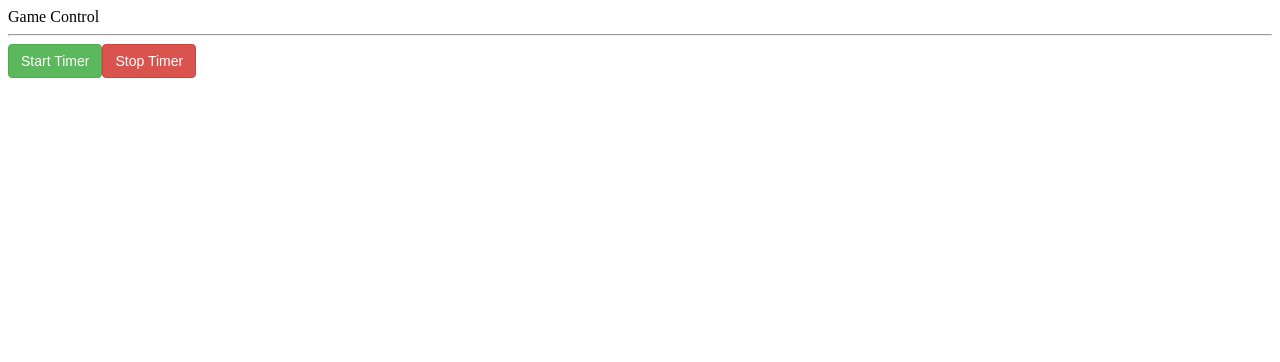
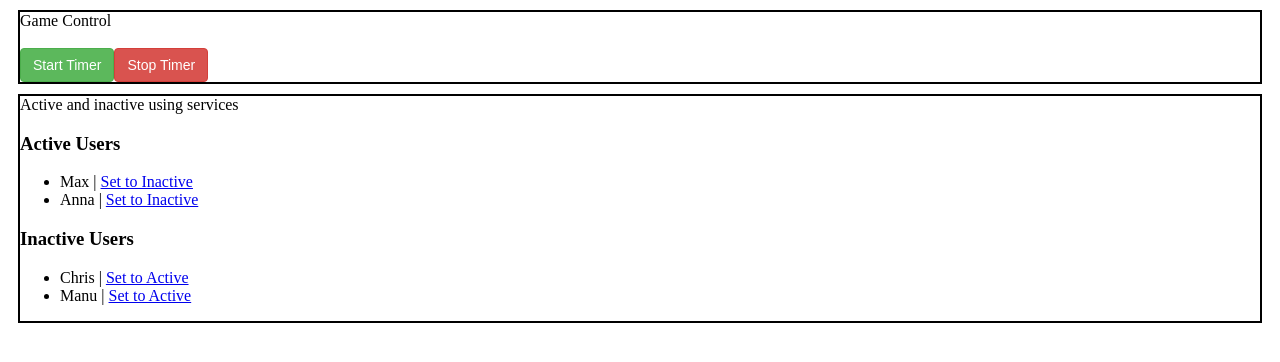
Before and after one commit to shagat/Course-Angular-oddEven-activeInactiveUsers, an Angular app: page / in a window 1280 px wide. Shown: the top 362 px of the page. Built offline with nearby package versions, Linux system fonts and the light colour scheme.

Commit message:
added the active and inactive component without services

```diff
--- /dev/null
+++ b/src/app/active-users/active-users.component.html
@@ -0,0 +1,8 @@
+<h3>Active Users</h3>
+<ul class="list-group">
+  <li
+    class="list-group-item"
+    *ngFor="let user of users; let i = index">
+    {{ user }} | <a href="#" (click)="onSetToInactive(i)">Set to Inactive</a>
+  </li>
+</ul>
--- /dev/null
+++ b/src/app/active-users/active-users.component.ts
@@ -0,0 +1,16 @@
+import { Component, EventEmitter, Input, Output } from '@angular/core';
+
+@Component({
+  selector: 'app-active-users',
+  templateUrl: './active-users.component.html',
+  styleUrls: ['./active-users.component.css']
+})
+export class ActiveUsersComponent {
+  @Input()
+  users: string[] = [];
+  @Output() userSetToInactive = new EventEmitter<number>();
+
+  onSetToInactive(id: number) {
+    this.userSetToInactive.emit(id);
+  }
+}
--- a/src/app/app.component.css
+++ b/src/app/app.component.css
@@ -0,0 +1,3 @@
+.container{
+    margin: 10px;
+}
--- a/src/app/app.component.html
+++ b/src/app/app.component.html
@@ -1,6 +1,7 @@
-<div class="container">
+<div class="container" style="border: 2px solid;">
+  <!-- Odd Even Timer -->
   <div class="row">Game Control</div>
-  <hr>
+  <br>
   <div class="row">
     <!-- Event listner from @output -> emits -->
     <app-game (gameTimerStarts)="timerEventListener($event)"></app-game>
@@ -10,3 +11,23 @@
     <app-even *ngFor="let evenTimerEvent of evenTimerLogs" [gameTimer]="evenTimerEvent"></app-even>
   </div>
 </div>
+
+<!-- Services Assignment -->
+<div class="container" style="border: 2px solid;">
+<div class="row">Active and inactive using services</div>
+<div class="row">
+  <div class="col-xs-12 col-md-8 col-md-offset-2">
+    <app-active-users
+      [users]="activeUsers"
+      (userSetToInactive)="onSetToInactive($event)"></app-active-users>
+    <app-inactive-users
+      [users]="inactiveUsers"
+      (userSetToActive)="onSetToActive($event)"></app-inactive-users>
+  </div>
+  <!--
+    Optimize this app by adding a UsersService which manages the active and inactive users.
+
+    Also add a CounterService which counts the number of active->inactive and inactive->active actions.
+  -->
+</div>
+</div>
--- a/src/app/app.component.ts
+++ b/src/app/app.component.ts
@@ -6,16 +6,34 @@
   styleUrls: ['./app.component.css']
 })
 export class AppComponent {
-  title = 'gamecontrol';
-  oddTimerLogs:number[] = [];
-  evenTimerLogs:number[] = [];
+  title = 'Gamecontrol and Active';
+  //odd even
+  oddTimerLogs: number[] = [];
+  evenTimerLogs: number[] = [];
 
-  timerEventListener(timerEventNumber: number){
-    if (timerEventNumber % 2 == 1){
+  //odd even
+  timerEventListener(timerEventNumber: number) {
+    if (timerEventNumber % 2 == 1) {
       this.oddTimerLogs.push(timerEventNumber);
     }
-    else{
+    else {
       this.evenTimerLogs.push(timerEventNumber);
     }
   }
+
+  //active inactive
+  activeUsers = ['Max', 'Anna'];
+  inactiveUsers = ['Chris', 'Manu'];
+
+
+  //Active and inactive
+  onSetToInactive(id: number) {
+    this.inactiveUsers.push(this.activeUsers[id]);
+    this.activeUsers.splice(id, 1);
+  }
+
+  onSetToActive(id: number) {
+    this.activeUsers.push(this.inactiveUsers[id]);
+    this.inactiveUsers.splice(id, 1);
+  }
 }
--- a/src/app/app.module.ts
+++ b/src/app/app.module.ts
@@ -5,13 +5,17 @@
 import { GameComponent } from './game/game.component';
 import { OddComponent } from './odd/odd.component';
 import { EvenComponent } from './even/even.component';
+import { ActiveUsersComponent } from './active-users/active-users.component';
+import { InactiveUsersComponent } from './inactive-users/inactive-users.component';
 
 @NgModule({
   declarations: [
     AppComponent,
     GameComponent,
     OddComponent,
-    EvenComponent
+    EvenComponent,
+    ActiveUsersComponent,
+    InactiveUsersComponent
   ],
   imports: [
     BrowserModule
--- /dev/null
+++ b/src/app/inactive-users/inactive-users.component.html
@@ -0,0 +1,8 @@
+<h3>Inactive Users</h3>
+<ul class="list-group">
+  <li
+    class="list-group-item"
+    *ngFor="let user of users; let i = index">
+    {{ user }} | <a href="#" (click)="onSetToActive(i)">Set to Active</a>
+  </li>
+</ul>
--- /dev/null
+++ b/src/app/inactive-users/inactive-users.component.ts
@@ -0,0 +1,16 @@
+import { Component, EventEmitter, Input, Output } from '@angular/core';
+
+@Component({
+  selector: 'app-inactive-users',
+  templateUrl: './inactive-users.component.html',
+  styleUrls: ['./inactive-users.component.css']
+})
+export class InactiveUsersComponent {
+  @Input()
+  users: string[] = [];
+  @Output() userSetToActive = new EventEmitter<number>();
+
+  onSetToActive(id: number) {
+    this.userSetToActive.emit(id);
+  }
+}
```
Also changed, not shown: src/app/active-users/active-users.component.css (added), src/app/inactive-users/inactive-users.component.css (added), 2 other files (tests, documents, lock files or other folders).
